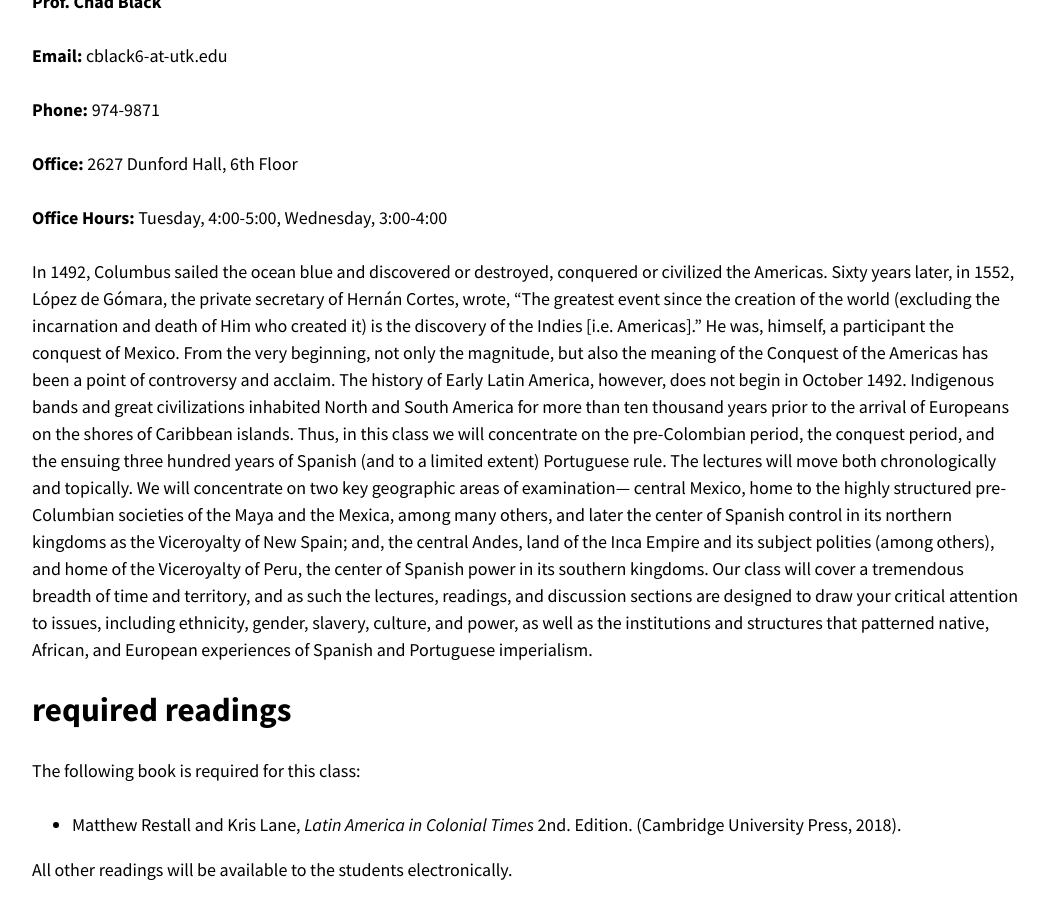
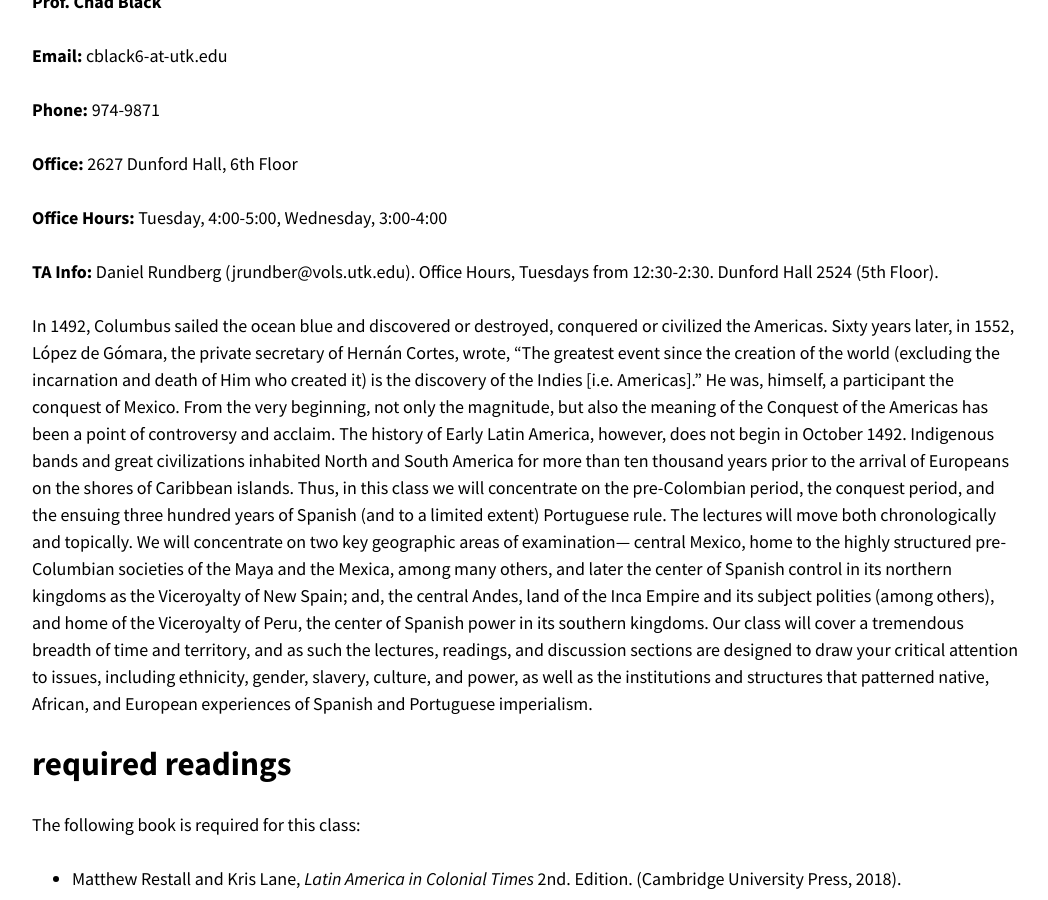
Before and after one commit to chadblack/2018ELA, a Jekyll site: the page built from syllabus.md, in a window 1280 px wide and 900 px high, scrolled down 451 px. Shown: the whole window, without its empty margins (114-1162 px from the left). Built offline with Jekyll 4.4.1, drawn with Linux system fonts in a browser that asks for light colours; nearby versions of some CDN libraries.

Commit message:
minor tweak to calendar and syllabus

```diff
--- a/syllabus.md
+++ b/syllabus.md
@@ -20,6 +20,9 @@ Fall 2018
 **Office:** 2627 Dunford Hall, 6th Floor
 
 **Office Hours:** Tuesday, 4:00-5:00, Wednesday, 3:00-4:00
+
+**TA Info:** Daniel Rundberg (jrundber@vols.utk.edu). Office Hours,
+Tuesdays from 12:30-2:30. Dunford Hall 2524 (5th Floor).
 
 In 1492, Columbus sailed the ocean blue and discovered or destroyed, conquered
 or civilized the Americas. Sixty years later, in 1552, López de Gómara, the
```
Also changed, not shown: calendar.md (+0 -2 lines).
